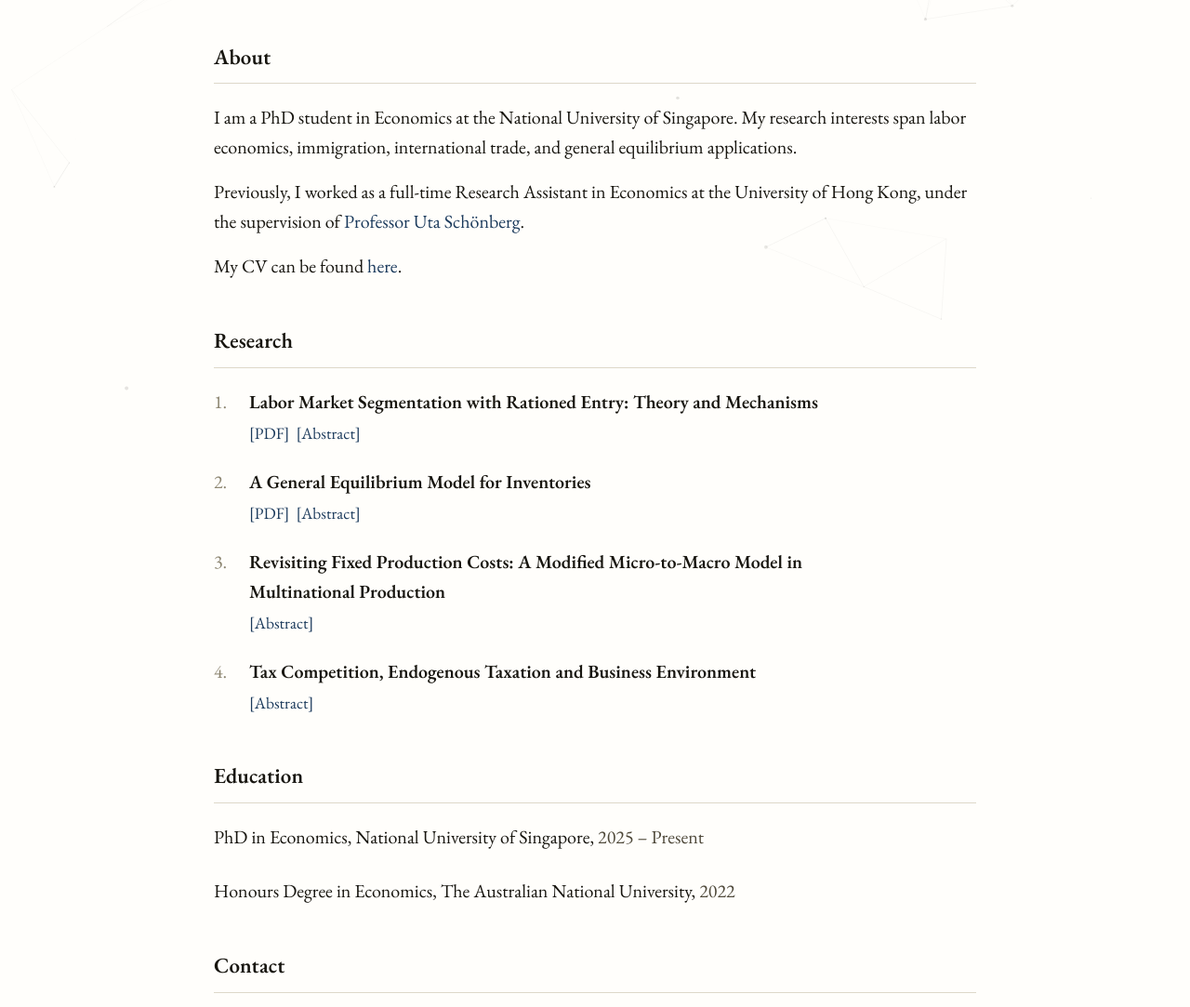
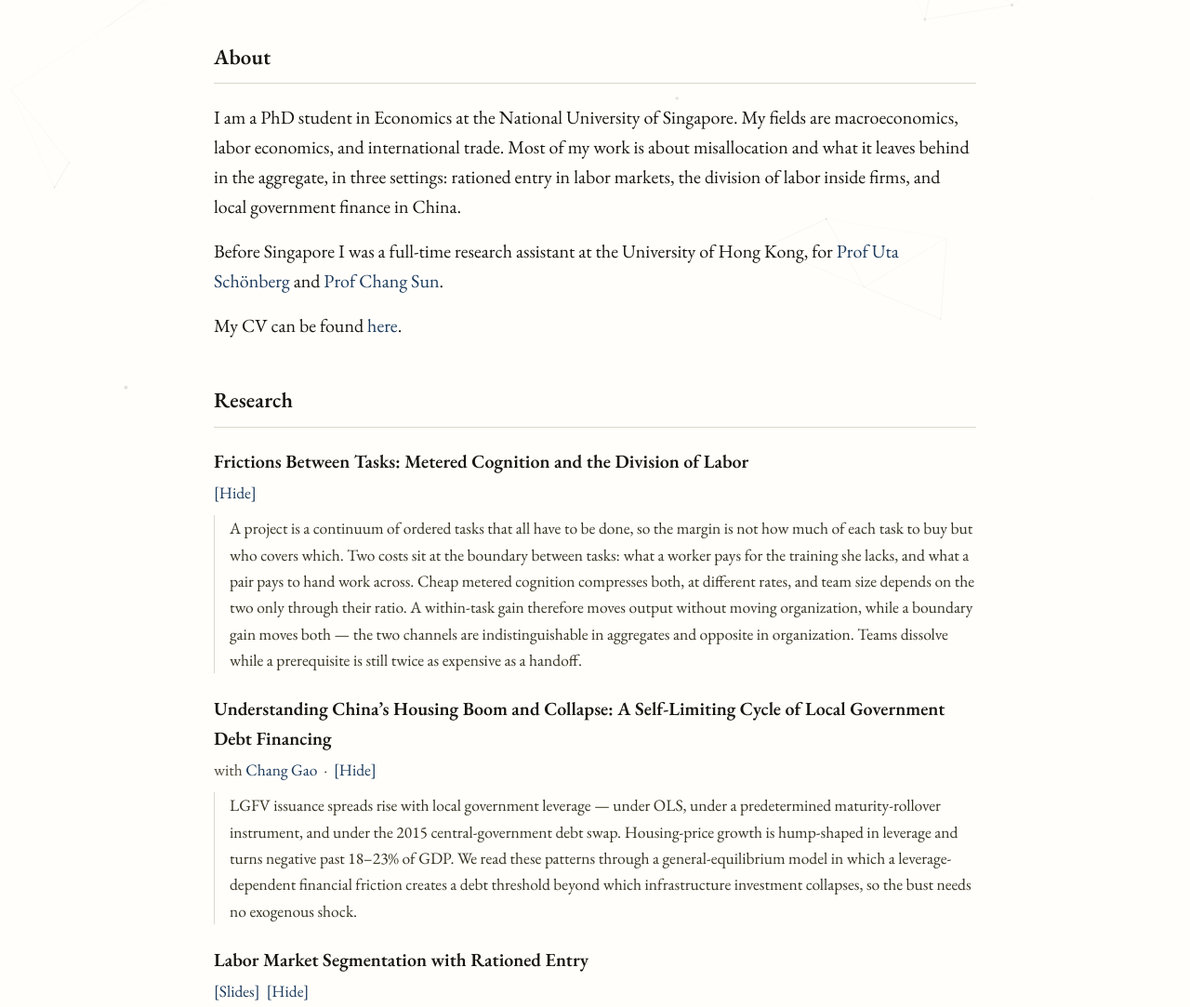
Before and after one commit to Jonsnowyf/Jonsnowyf.github.io, a plain HTML site: page index.html in a window 1280 px wide. Shown: the part 370-1453 px from the top of the page at 93% size. Drawn offline with nearby package versions, Linux system fonts and the light colour scheme.

Commit message:
latest update for CV

```diff
--- a/index.html
+++ b/index.html
@@ -4,7 +4,7 @@
 <meta charset="UTF-8" />
 <meta name="viewport" content="width=device-width, initial-scale=1.0" />
 <title>Yifan Wang — PhD Student in Economics</title>
-<meta name="description" content="Yifan Wang, PhD student in Economics at the National University of Singapore. Labor economics, immigration, international trade, general equilibrium." />
+<meta name="description" content="Yifan Wang, PhD student in Economics at the National University of Singapore. Misallocation and distortions: labor, cognition, capital, and how they show up in aggregates." />
 <link rel="preconnect" href="https://fonts.googleapis.com" />
 <link rel="preconnect" href="https://fonts.gstatic.com" crossorigin />
 <link href="https://fonts.googleapis.com/css2?family=EB+Garamond:ital,wght@0,400;0,500;0,600;1,400;1,500&display=swap" rel="stylesheet" />
@@ -56,8 +56,7 @@
   .rule{height:1px;background:var(--rule);margin:10px 0 20px}
   p+p{margin-top:16px}
   .papers{display:flex;flex-direction:column;gap:22px;margin-top:16px}
-  .paper{display:grid;grid-template-columns:28px 1fr;gap:10px}
-  .num{color:var(--faint)}
+  .paper{display:block}
   .title{font-weight:600;text-wrap:pretty}
   .meta{font-size:17.5px;color:var(--muted);margin-top:4px}
   .toggle{cursor:pointer;color:var(--link)}
@@ -65,6 +64,10 @@
   .abstract{font-size:17.5px;line-height:1.62;color:var(--abstract);margin-top:10px;padding-left:16px;border-left:1px solid var(--rule);text-wrap:pretty}
   .abstract[hidden]{display:none}
   .list{display:flex;flex-direction:column;gap:10px}
+  .sub{font-size:16.5px;color:var(--muted);margin-top:6px;padding-left:18px;border-left:1px solid var(--rule);line-height:1.55}
+  .quote{margin-top:46px;padding-left:24px;border-left:2px solid var(--rule)}
+  .quote p{font-size:22px;font-style:italic;line-height:1.5;color:var(--muted);text-wrap:pretty}
+  .quote cite{display:block;margin-top:12px;font-size:16px;font-style:normal;color:var(--faint)}
   .muted{color:var(--muted)}
   .faint{color:var(--faint)}
   .contact{display:grid;grid-template-columns:100px 1fr;gap:8px 16px;font-size:18.5px}
@@ -129,45 +132,41 @@
   <section id="about" class="reveal">
     <h2>About</h2>
     <div class="rule"></div>
-    <p>I am a PhD student in Economics at the National University of Singapore. My research interests span labor economics, immigration, international trade, and general equilibrium applications.</p>
-    <p>Previously, I worked as a full-time Research Assistant in Economics at the University of Hong Kong, under the supervision of <a href="https://www.utaschoenberg.com/" target="_blank" rel="noopener">Professor Uta Schönberg</a>.</p>
+    <p>I am a PhD student in Economics at the National University of Singapore. My fields are macroeconomics, labor economics, and international trade. Most of my work is about misallocation and what it leaves behind in the aggregate, in three settings: rationed entry in labor markets, the division of labor inside firms, and local government finance in China.</p>
+    <p>Before Singapore I was a full-time research assistant at the University of Hong Kong, for <a href="https://www.utaschoenberg.com/" target="_blank" rel="noopener">Prof Uta Sch&ouml;nberg</a> and <a href="https://pweb.fbe.hku.hk/~sunc/" target="_blank" rel="noopener">Prof Chang Sun</a>.</p>
     <p>My CV can be found <a href="CV.pdf">here</a>.</p>
-  </section>
+</section>
 
   <section id="research" class="reveal">
     <h2>Research</h2>
     <div class="rule"></div>
     <div class="papers">
       <div class="paper">
-        <div class="num">1.</div>
         <div>
-          <div class="title">Labor Market Segmentation with Rationed Entry: Theory and Mechanisms</div>
-          <p class="meta"><a href="labor_model.pdf">[PDF]</a> &nbsp;<span class="toggle" data-target="abs1">[Abstract]</span></p>
-          <p class="abstract" id="abs1" hidden>This paper develops a dynamic equilibrium framework to analyze labor market segmentation characterized by rationed premium segments with high returns and entry barriers. It has three components: a probability-based entry mechanism, an O-ring type ability aggregator, and dynamic skill evolution through learning-by-doing. The model distinguishes between rationed premium segments and conventional sectors with wage-based clearing, generating equilibrium wage premiums despite excess qualified labor supply.</p>
+          <div class="title">Frictions Between Tasks: Metered Cognition and the Division of Labor</div>
+          <p class="meta"><span class="toggle" data-target="abs1">[Hide]</span></p>
+          <p class="abstract" id="abs1">A project is a continuum of ordered tasks that all have to be done, so the margin is not how much of each task to buy but who covers which. Two costs sit at the boundary between tasks: what a worker pays for the training she lacks, and what a pair pays to hand work across. Cheap metered cognition compresses both, at different rates, and team size depends on the two only through their ratio. A within-task gain therefore moves output without moving organization, while a boundary gain moves both &mdash; the two channels are indistinguishable in aggregates and opposite in organization. Teams dissolve while a prerequisite is still twice as expensive as a handoff.</p>
         </div>
       </div>
       <div class="paper">
-        <div class="num">2.</div>
         <div>
-          <div class="title">A General Equilibrium Model for Inventories</div>
-          <p class="meta"><a href="paper_inventory.pdf">[PDF]</a> &nbsp;<span class="toggle" data-target="abs2">[Abstract]</span></p>
-          <p class="abstract" id="abs2" hidden>This paper develops a multi-country, multi-sector production network model incorporating firms' inventory holdings for intermediate and final goods. By fully endogenizing inventory decisions, the model uncovers a unique propagation mechanism for global shocks distinct from international trade channels, while demonstrating isomorphism to other multi-sector models with input-output linkages under certain constraints.</p>
+          <div class="title">Understanding China&rsquo;s Housing Boom and Collapse: A Self-Limiting Cycle of Local Government Debt Financing</div>
+          <p class="meta">with <a href="https://changao1.github.io/" target="_blank" rel="noopener">Chang Gao</a> &nbsp;&middot;&nbsp; <span class="toggle" data-target="abs4">[Hide]</span></p>
+          <p class="abstract" id="abs4">LGFV issuance spreads rise with local government leverage &mdash; under OLS, under a predetermined maturity-rollover instrument, and under the 2015 central-government debt swap. Housing-price growth is hump-shaped in leverage and turns negative past 18&ndash;23% of GDP. We read these patterns through a general-equilibrium model in which a leverage-dependent financial friction creates a debt threshold beyond which infrastructure investment collapses, so the bust needs no exogenous shock.</p>
         </div>
       </div>
       <div class="paper">
-        <div class="num">3.</div>
         <div>
-          <div class="title">Revisiting Fixed Production Costs: A Modified Micro-to-Macro Model in Multinational Production</div>
-          <p class="meta"><span class="toggle" data-target="abs3">[Abstract]</span></p>
-          <p class="abstract" id="abs3" hidden>This paper extends the Costinot et al. (2020) framework to incorporate multinational production and Foreign Direct Investment (FDI), developing a comprehensive model for n countries that determines optimal production locations based on blueprint technology. The analysis provides new insights into the interactions between consumption taxation, production subsidies, and the dynamics of international trade and FDI flows.</p>
+          <div class="title">Labor Market Segmentation with Rationed Entry</div>
+          <p class="meta"><a href="segmentation_slides.pdf">[Slides]</a> &nbsp;<span class="toggle" data-target="abs2">[Hide]</span></p>
+          <p class="abstract" id="abs2">Some sectors pay a premium and ration entry instead of clearing on wages. This paper puts a probability-based entry rule and an O-ring ability aggregator into a dynamic equilibrium in which skill evolves through learning-by-doing. Wage premia survive even when qualified labor is in excess supply, and a spell in the wrong sector can be worth taking for the sector-specific human capital it builds.</p>
         </div>
       </div>
       <div class="paper">
-        <div class="num">4.</div>
         <div>
-          <div class="title">Tax Competition, Endogenous Taxation and Business Environment</div>
-          <p class="meta"><span class="toggle" data-target="abs4">[Abstract]</span></p>
-          <p class="abstract" id="abs4" hidden>This paper extends the Zodrow-Mieszkowski-Wilson (ZMW) model of tax competition by incorporating a transitional corporation and endogenous business environment. The analysis develops static and dynamic models that provide insights into strategic interactions between governments and firms, considering credibility in policy-making and predicting the existence of Nash equilibria under certain conditions.</p>
+          <div class="title">A General Equilibrium Model for Inventories</div>
+          <p class="meta"><span class="toggle" data-target="abs3">[Hide]</span></p>
+          <p class="abstract" id="abs3">Firms in a multi-country, multi-sector production network hold inventories of intermediate and final goods. Endogenizing that choice gives global shocks a propagation channel separate from trade itself. Under restrictions the economy is isomorphic to standard multi-sector models with input-output linkages.</p>
         </div>
       </div>
     </div>
@@ -177,8 +176,10 @@
     <h2>Education</h2>
     <div class="rule"></div>
     <div class="list">
-      <p>PhD in Economics, National University of Singapore, <span class="muted">2025 – Present</span></p>
-      <p>Honours Degree in Economics, The Australian National University, <span class="muted">2022</span></p>
+      <p>PhD in Economics, National University of Singapore, <span class="muted">2025 &ndash; Present</span></p>
+      <div>
+        <p>BA in Economics (Honours Degree), The Australian National University, <span class="muted">2022</span></p>
+      </div>
     </div>
   </section>
 
```
Also changed, not shown: 4 other files.
